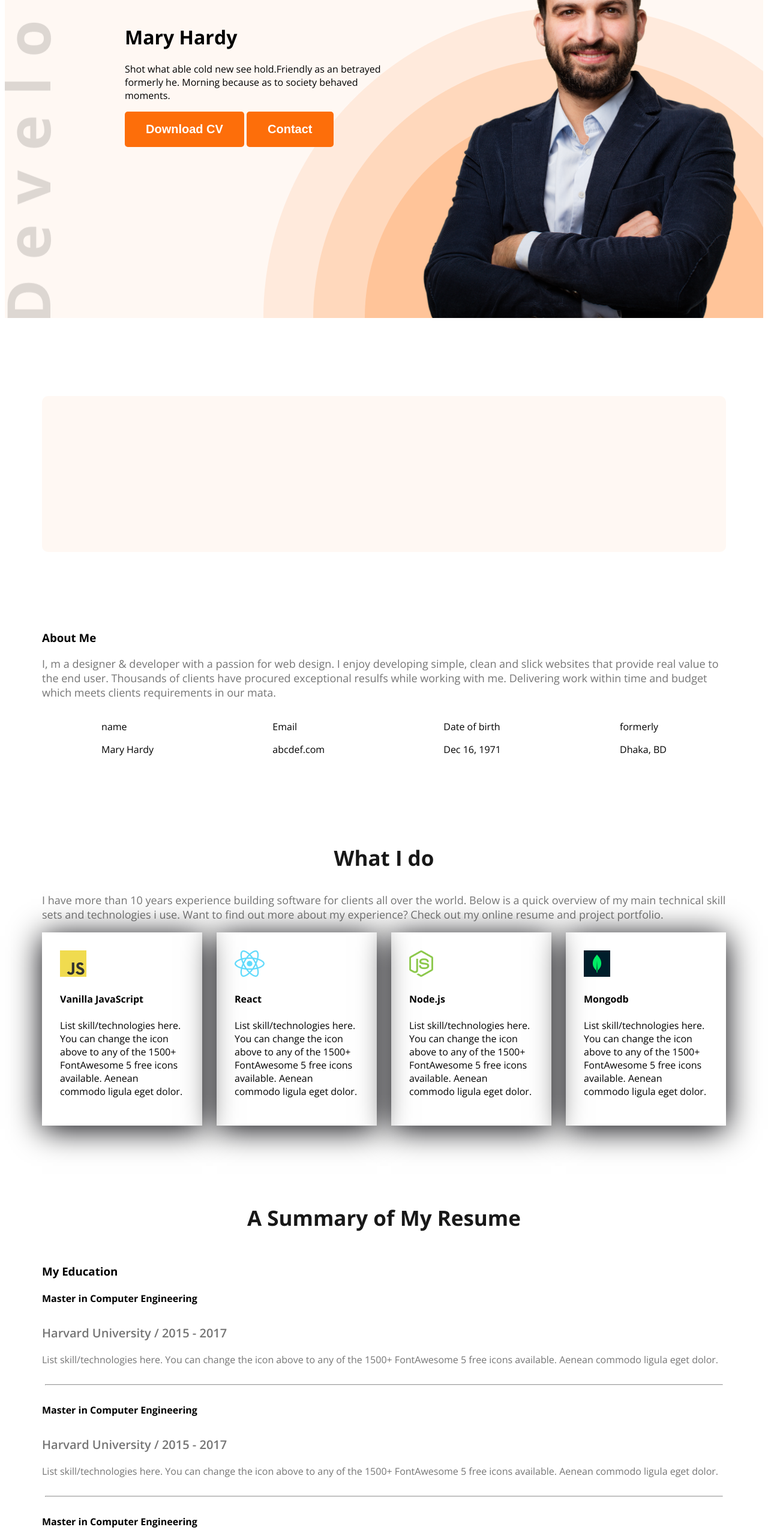
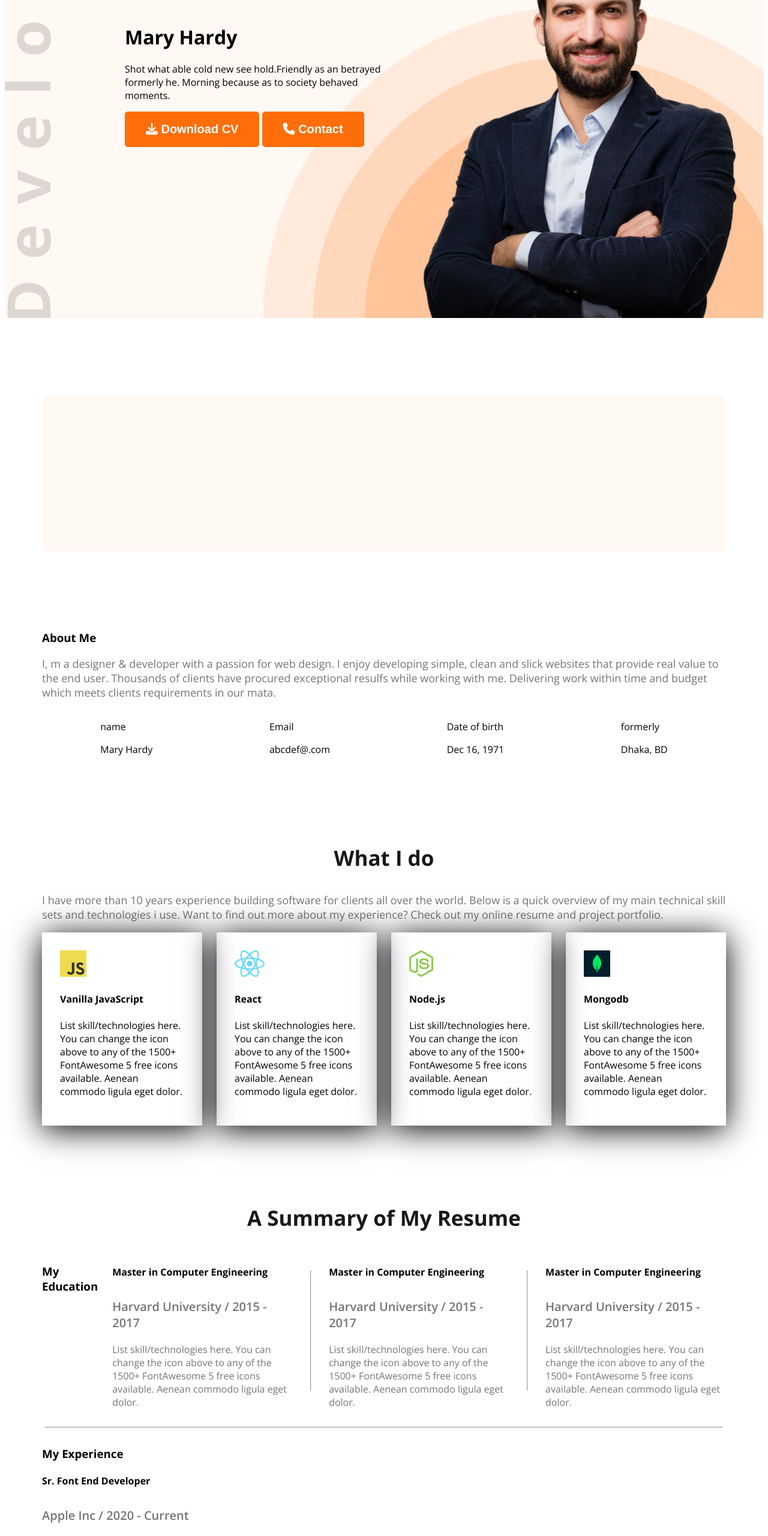
Before and after one commit to habibapanna/web-dev-portfolio, a plain HTML site: page index.html in a window 1280 px wide. Shown: the part 240-2800 px from the top of the page at 60% size. Drawn offline with nearby package versions, Linux system fonts and the light colour scheme.

Commit message:
added icons

```diff
--- a/index.html
+++ b/index.html
@@ -8,6 +8,7 @@
 <link rel="preconnect" href="https://fonts.gstatic.com" crossorigin>
 <link href="https://fonts.googleapis.com/css2?family=Open+Sans:ital,wght@0,300..800;1,300..800&display=swap" rel="stylesheet">
     <link rel="stylesheet" href="styles/portfolio.css">
+    <script src="https://kit.fontawesome.com/45d39ceb36.js" crossorigin="anonymous"></script>
 </head>
 <body class="open-sans-normal ">
     <header class="header secondary-bg">
@@ -26,8 +27,8 @@
                 <p class="banner-description">
                     Shot what able cold new see hold.Friendly as an betrayed formerly he. Morning because as to society behaved moments.
                 </p>
-                <button class="btn-primary">Download CV</button>
-                <button class="btn-primary">Contact</button>
+                <button class="btn-primary"><i class="fa-solid fa-download"></i> Download CV</button>
+                <button class="btn-primary"><i class="fa-solid fa-phone"></i> Contact</button>
         </div>
         <img class="banner-profile-pic" src="images/hardy.png" alt="">
         </div>
@@ -45,7 +46,7 @@
             </div>
             <div class="about-item">
                 <p class="item-title">Email</p>
-                <p class="description">abcdef.com</p>
+                <p class="description">abcdef@.com</p>
             </div>
             <div class="about-item">
                 <p class="item-title">Date of birth</p>
@@ -85,7 +86,7 @@
          </section>
          <section class="resume">
             <h3 class="section-title text-center">A Summary of My Resume</h3>
-            <div class="resume-container"></div>
+            <div class="resume-container"></div=u
             <div class="resume-column">
                 <h3 class="resume-column-title">My Education</h3>
                 <div class="experience">
@@ -134,7 +135,7 @@
                 </div>
             </div>
             <div class="text-cente resume-Download-CV-container">
-            <button class="btn-primary text-center">Download CV</button>
+            <button class="btn-primary text-center"> <i class="fa-solid fa-download"></i> Download CV</button>
         </div>
          </section>
     </main>
```
